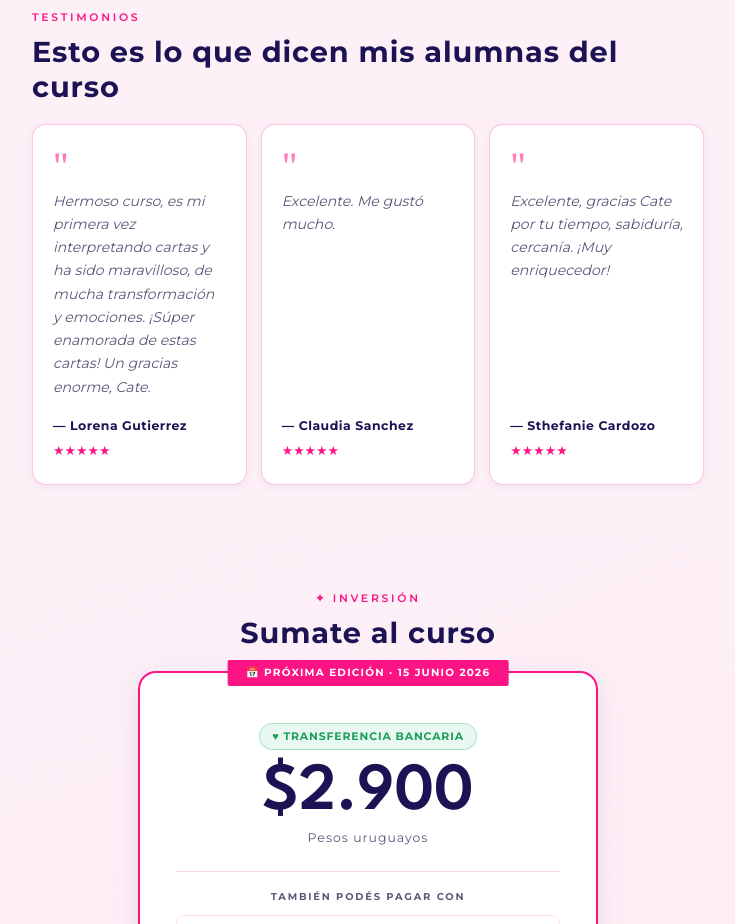
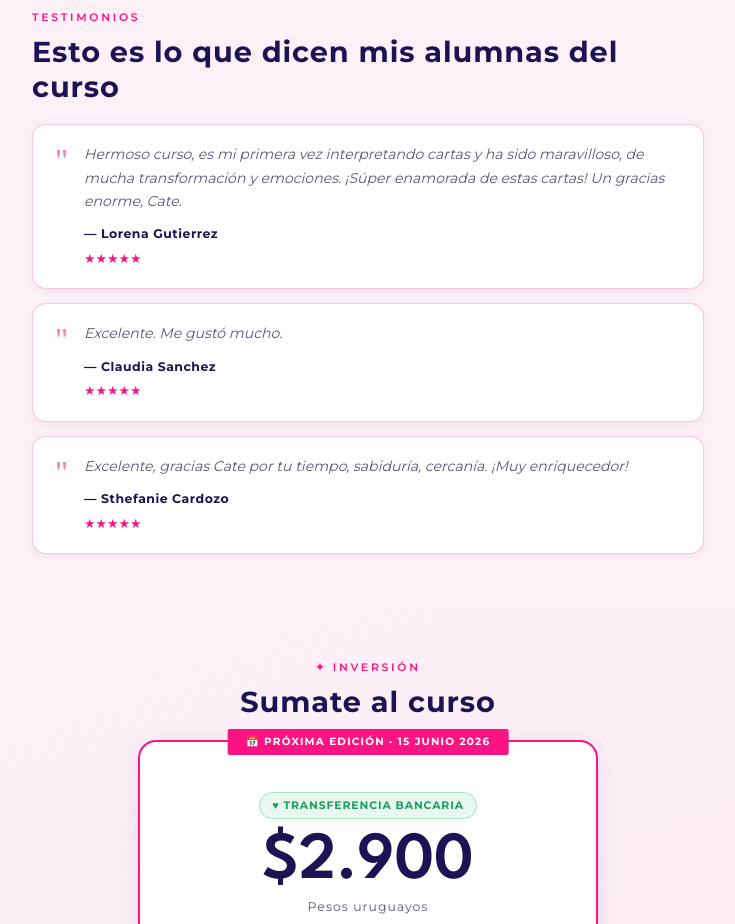
Before and after one commit to caterinespina-cell/landing-lenormand, a plain HTML site: page index.html in a window 1280 px wide. Shown: the part 1860-2784 px from the top of the page, without its empty margins (272-1007 px from the left). Drawn offline with Linux system fonts and the light colour scheme.

Commit message:
Testimonios en columna vertical con layout horizontal por card

```diff
--- a/index.html
+++ b/index.html
@@ -192,20 +192,21 @@
     /* ── TESTIMONIOS ── */
     #testimonios { background: var(--bg2); }
     .testi-grid {
-      display: grid; grid-template-columns: repeat(auto-fit, minmax(200px, 1fr));
+      display: flex; flex-direction: column;
       gap: 14px; margin-top: 4px;
     }
     .testi {
       background: var(--bg); border: 1px solid rgba(252,20,132,.25);
-      border-radius: 14px; padding: 22px 20px;
+      border-radius: 14px; padding: 18px 22px;
       box-shadow: 0 2px 10px rgba(27,19,83,.06);
       transition: border-color .2s;
-      display: flex; flex-direction: column;
+      display: flex; align-items: flex-start; gap: 16px;
     }
     .testi:hover { border-color: rgba(252,20,132,.5); }
-    .testi-quote { font-size: 2.4rem; color: var(--gold-light); line-height: 1; margin-bottom: 4px; font-family: Georgia, serif; }
-    .testi p { font-size: .88rem; color: var(--muted); font-style: italic; line-height: 1.65; flex: 1; }
-    .testi .author { margin-top: 16px; font-weight: 700; color: var(--cream); font-size: .78rem; letter-spacing: .04em; }
+    .testi-quote { font-size: 2rem; color: var(--gold-light); line-height: 1; flex-shrink: 0; font-family: Georgia, serif; margin-top: 2px; }
+    .testi-body  { flex: 1; }
+    .testi p { font-size: .88rem; color: var(--muted); font-style: italic; line-height: 1.65; margin: 0; }
+    .testi .author { margin-top: 10px; font-weight: 700; color: var(--cream); font-size: .78rem; letter-spacing: .04em; }
     .testi .stars  { color: var(--gold); font-size: .8rem; margin-top: 3px; }
 
     /* ── PRECIO ── */
@@ -539,21 +540,27 @@
     <div class="testi-grid">
       <div class="testi">
         <div class="testi-quote">"</div>
+        <div class="testi-body">
           <p>Hermoso curso, es mi primera vez interpretando cartas y ha sido maravilloso, de mucha transformación y emociones. ¡Súper enamorada de estas cartas! Un gracias enorme, Cate.</p>
           <div class="author">— Lorena Gutierrez</div>
           <div class="stars">★★★★★</div>
         </div>
+      </div>
       <div class="testi">
         <div class="testi-quote">"</div>
+        <div class="testi-body">
           <p>Excelente. Me gustó mucho.</p>
           <div class="author">— Claudia Sanchez</div>
           <div class="stars">★★★★★</div>
         </div>
+      </div>
       <div class="testi">
         <div class="testi-quote">"</div>
+        <div class="testi-body">
           <p>Excelente, gracias Cate por tu tiempo, sabiduría, cercanía. ¡Muy enriquecedor!</p>
           <div class="author">— Sthefanie Cardozo</div>
           <div class="stars">★★★★★</div>
+        </div>
       </div>
     </div>
   </div>
```
Lines whose indentation alone changed are shown as unchanged.
